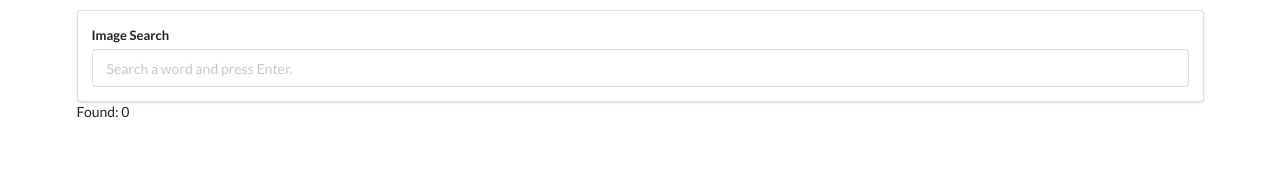
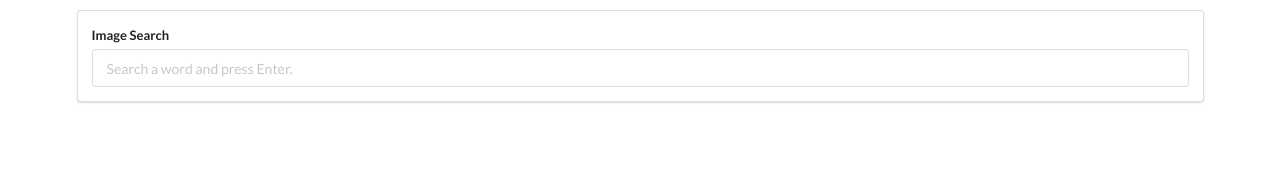
Before and after one commit to HarryCravDev/React_Practice_01, a React (Create React App) app: page / in a window 1280 px wide. Shown: the top 172 px of the page. Built offline with nearby package versions, Linux system fonts and the light colour scheme.

Commit message:
Adding ImageList component to App.js

```diff
--- a/src/App.js
+++ b/src/App.js
@@ -1,6 +1,7 @@
 import React from "react";
 import unsplash from "./api/unsplash";
 import SearchBar from "./Components/searchBar/SearchBar";
+import ImageList from "./Components/ImageList/ImageList";
 
 export class App extends React.Component {
   state = {
@@ -22,7 +23,7 @@ export class App extends React.Component {
     return (
       <div className="ui container" style={{ marginTop: "10px" }}>
         <SearchBar onSubmit={this.onSearchSubmit} />
-        Found: {this.state.images.length}
+        <ImageList images={this.state.images} />
       </div>
     );
   }
```
